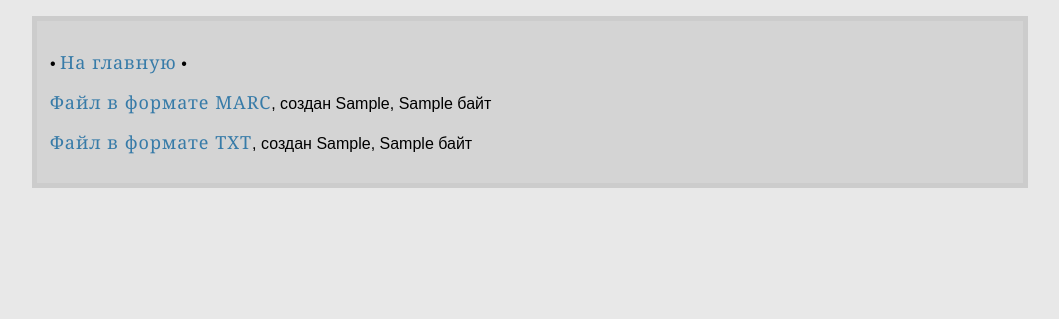
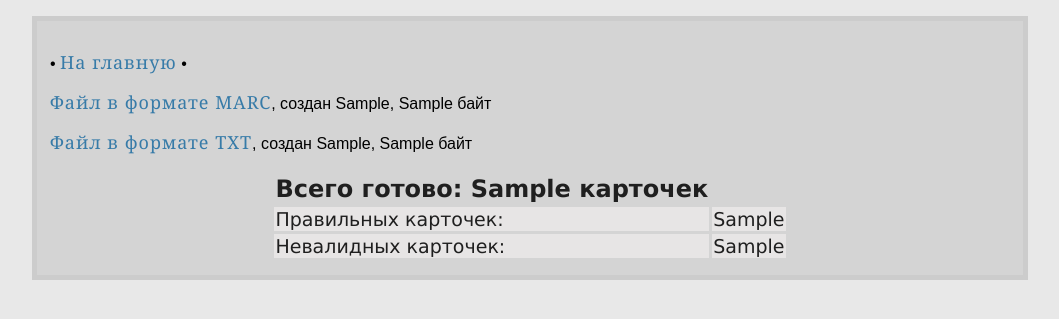
Before and after one commit to cyperus-papyrus/hello-world, a Flask app: template templates/index.html in a window 1280 px wide. Shown: the top 319 px of the page, without its empty margins (110-1169 px from the left). Run offline with Flask 2, Linux system fonts and the light colour scheme; the template is opened without the code that fills it: most values are stand-ins (such as "Sample title", 1, 10 or a date in 2020); parts of the project's set-up code (start-up, migrations or seed data) failed here and were passed over.

Commit message:
+ главная страница

```diff
--- a/create_marc.py
+++ b/create_marc.py
@@ -102,3 +102,7 @@ text_writer.close()
 test.close()
 print count
 print "Bad records counter:", counter
+total = int(count) + int(counter)
+num_file = open('num_file.txt', 'w')
+num_file.write(str(total) + u'\n' + str(count) + u'\n' + str(counter))
+num_file.close()
--- a/marcapp.py
+++ b/marcapp.py
@@ -60,7 +60,14 @@ def index():
     data_t2 = time.ctime(t2)
     folder_size1 = os.path.getsize('static/marc_cards.mrc')
     folder_size2 = os.path.getsize('static/marc_cards.txt')
-    return render_template('index.html', data1=data_t1, data2=data_t2, s1=folder_size1, s2=folder_size2)
+    f = open('num_file.txt','r')
+    f = f.readlines()
+    total = f[0]
+    true_c = f[1]
+    wrong_c = f[2]
+    print true_c, wrong_c
+    return render_template('index.html', data1=data_t1, data2=data_t2,
+                           s1=folder_size1, s2=folder_size2, tc = true_c, wc = wrong_c, t = total)
 
 @app.route('/show/<number>')
 def show_book(number):
--- a/static/style.css
+++ b/static/style.css
@@ -41,3 +41,23 @@ li.excel        { color: #117444; }
     width: auto;
     box-sizing: border-box;  /* не поддерживается в CSS2 */
 }
+
+table {
+font-family: "Lucida Sans Unicode", "Lucida Grande", Sans-Serif;
+text-align: left;
+border-collapse: separate;
+border-spacing: 3px;
+background: #d4d4d4;
+color: #1F1F1F;
+border: 1px solid #d4d4d4;
+border-radius: 1px;
+}
+th {
+font-size: 24px;
+padding: 1px;
+}
+td {
+background: #E7E5E5;
+font-size: 19px;
+padding: 1px;
+}
--- a/templates/index.html
+++ b/templates/index.html
@@ -3,4 +3,9 @@
 <p>• <a href="/list/0">На главную</a> • <br />
     <p><a href="static/marc_cards.mrc">Файл в формате MARC</a>, создан {{ data1 }}, {{ s1 }} байт</p>
     <p><a href="static/marc_cards.txt">Файл в формате TXT</a>, создан {{ data2 }}, {{ s2 }} байт</p>
+    <table align="center">
+        <th>Всего готово: {{  t  }} карточек</th>
+        <tr><td> Правильных карточек: </td><td> {{ tc }} </td></tr>
+        <tr><td> Невалидных карточек: </td><td> {{ wc }} </td></tr>
+    </table>
 {% endblock %}
```
Also changed, not shown: templates/show_entries.html (+9 -7 lines).
